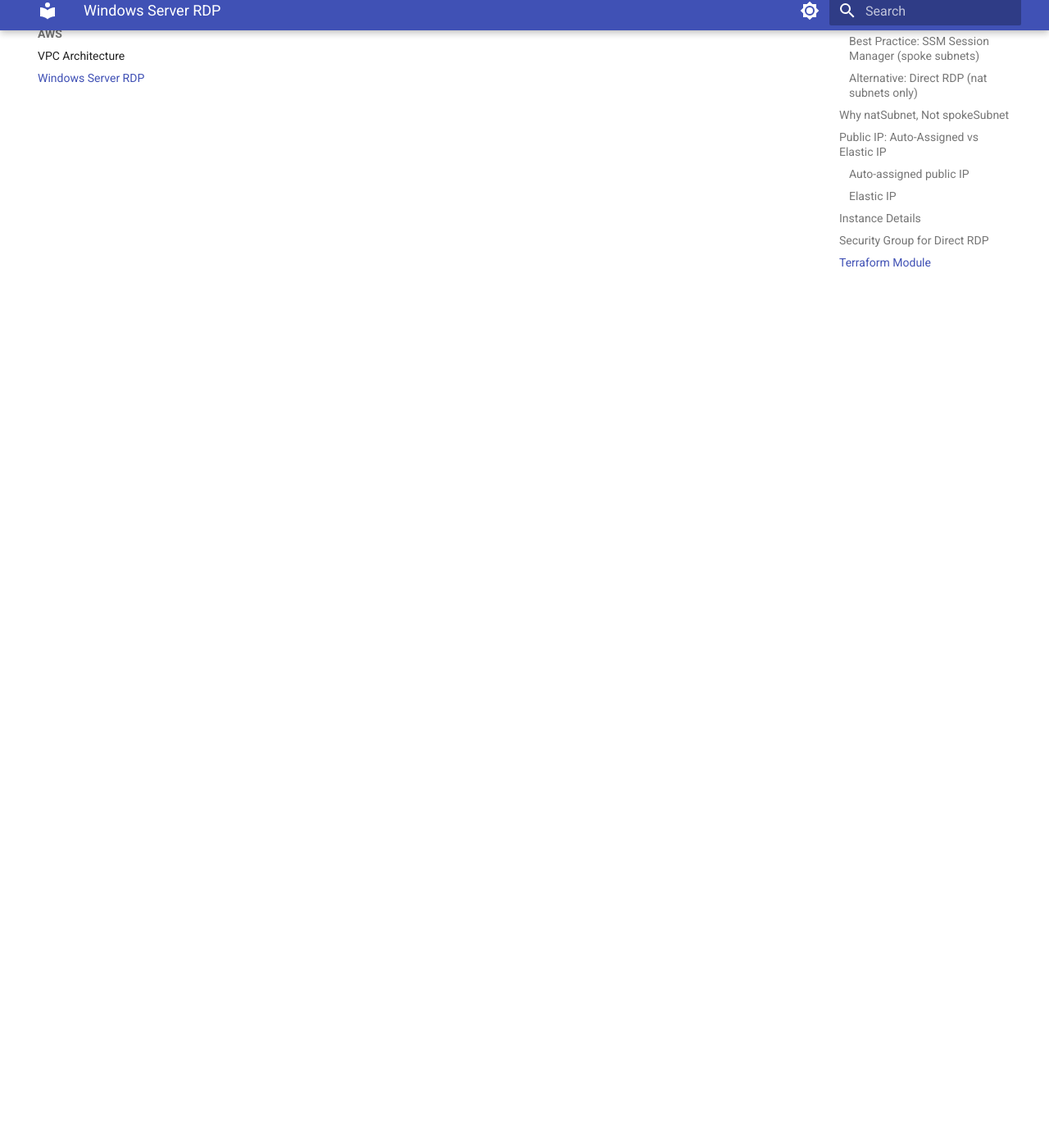
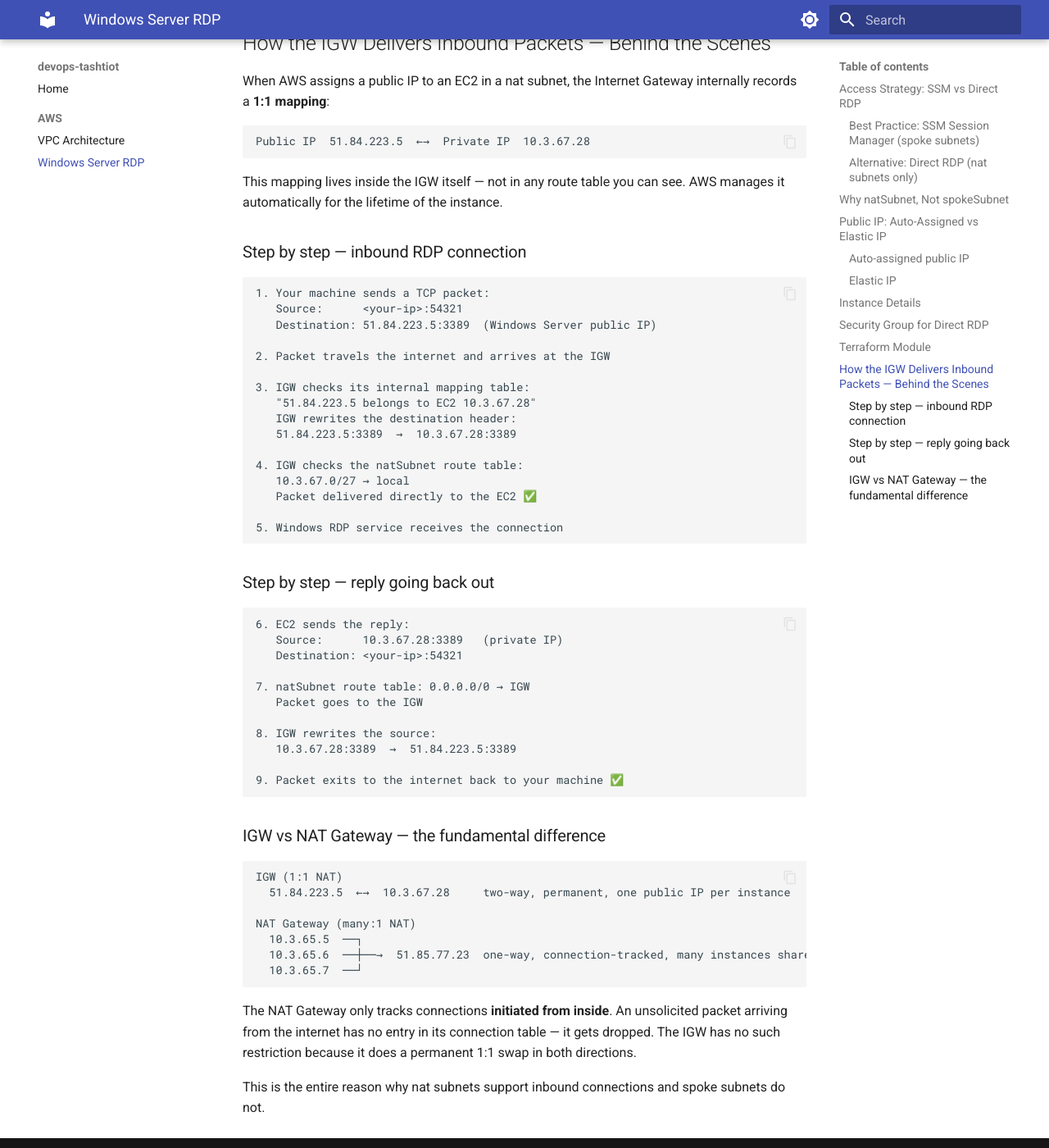
Before and after one commit to devops-tashtiot/devops-tashtiot.github.io, an MkDocs documentation site: the page built from docs-src/aws/windows-server-rdp.md, in a window 1280 px wide and 1400 px high, scrolled down 4503 px. Shown: the whole window at 82% size. Built offline with MkDocs 1.6.1 and Material for MkDocs 9.7.7, drawn with Linux system fonts in a browser that asks for light colours.

Commit message:
docs: add IGW 1:1 NAT vs NAT Gateway deep-dive section

````diff
--- a/docs-src/aws/windows-server-rdp.md
+++ b/docs-src/aws/windows-server-rdp.md
@@ -142,3 +142,68 @@
 cd terraform/live/devtools/windows-server
 terragrunt apply
 ```
+
+---
+
+## How the IGW Delivers Inbound Packets — Behind the Scenes
+
+When AWS assigns a public IP to an EC2 in a nat subnet, the Internet Gateway internally records a **1:1 mapping**:
+
+```
+Public IP  51.84.223.5  ←→  Private IP  10.3.67.28
+```
+
+This mapping lives inside the IGW itself — not in any route table you can see. AWS manages it automatically for the lifetime of the instance.
+
+### Step by step — inbound RDP connection
+
+```
+1. Your machine sends a TCP packet:
+   Source:      <your-ip>:54321
+   Destination: 51.84.223.5:3389  (Windows Server public IP)
+
+2. Packet travels the internet and arrives at the IGW
+
+3. IGW checks its internal mapping table:
+   "51.84.223.5 belongs to EC2 10.3.67.28"
+   IGW rewrites the destination header:
+   51.84.223.5:3389  →  10.3.67.28:3389
+
+4. IGW checks the natSubnet route table:
+   10.3.67.0/27 → local
+   Packet delivered directly to the EC2 ✅
+
+5. Windows RDP service receives the connection
+```
+
+### Step by step — reply going back out
+
+```
+6. EC2 sends the reply:
+   Source:      10.3.67.28:3389   (private IP)
+   Destination: <your-ip>:54321
+
+7. natSubnet route table: 0.0.0.0/0 → IGW
+   Packet goes to the IGW
+
+8. IGW rewrites the source:
+   10.3.67.28:3389  →  51.84.223.5:3389
+
+9. Packet exits to the internet back to your machine ✅
+```
+
+### IGW vs NAT Gateway — the fundamental difference
+
+```
+IGW (1:1 NAT)
+  51.84.223.5  ←→  10.3.67.28     two-way, permanent, one public IP per instance
+
+NAT Gateway (many:1 NAT)
+  10.3.65.5  ──┐
+  10.3.65.6  ──┼──→  51.85.77.23  one-way, connection-tracked, many instances share one IP
+  10.3.65.7  ──┘
+```
+
+The NAT Gateway only tracks connections **initiated from inside**. An unsolicited packet arriving from the internet has no entry in its connection table — it gets dropped. The IGW has no such restriction because it does a permanent 1:1 swap in both directions.
+
+This is the entire reason why nat subnets support inbound connections and spoke subnets do not.
````
